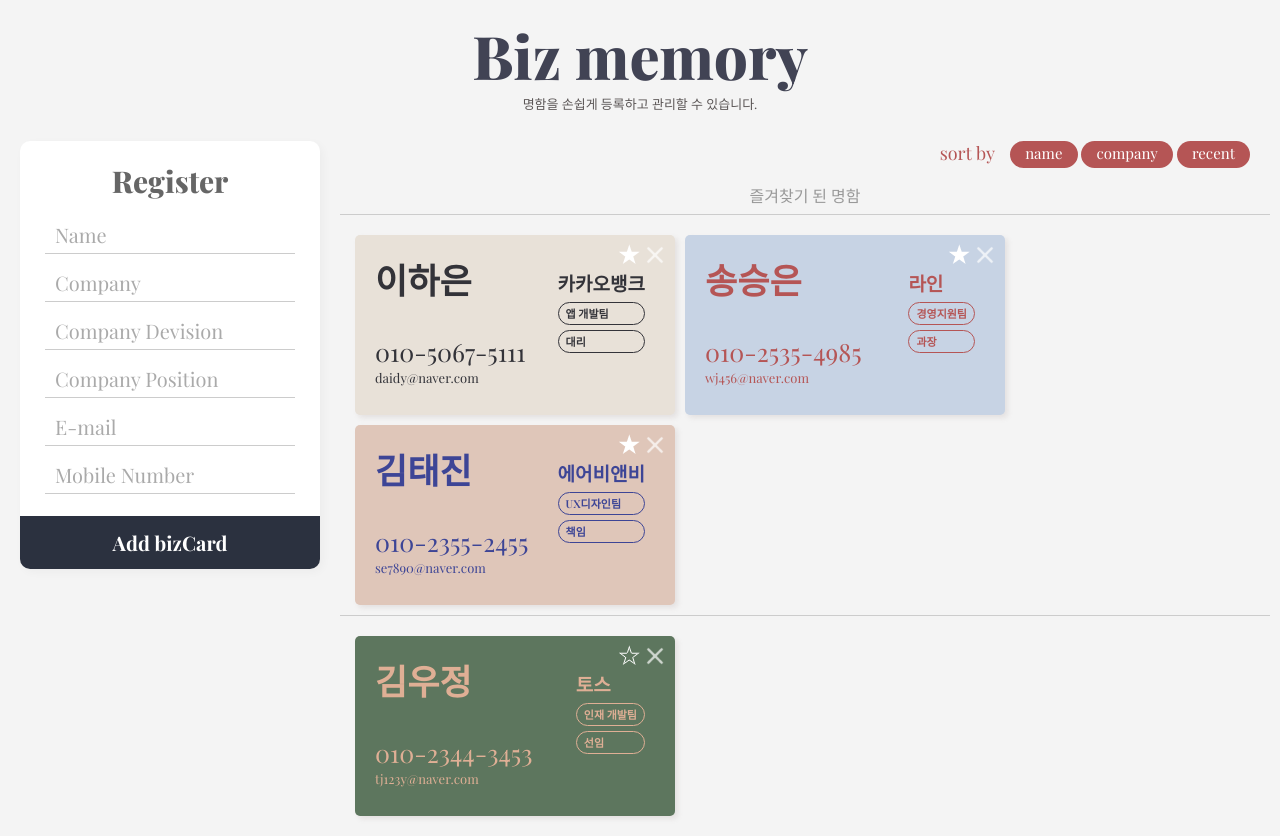
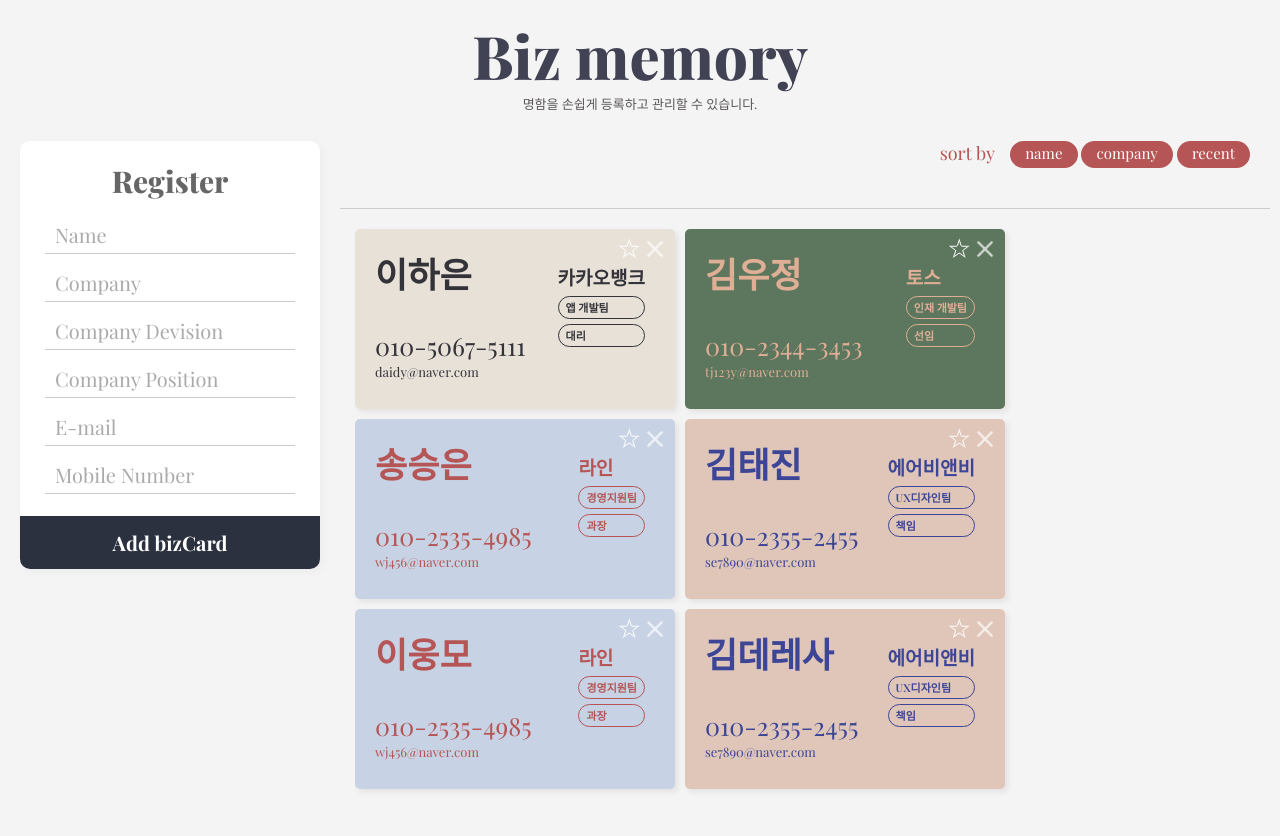
Before and after one commit to songseungeun/bizmemory, a website: page index.html in a window 1280 px wide. After the commit the page ends 809 px from the top, so only its background shows below. Drawn offline with nearby package versions, Linux system fonts and the light colour scheme; a web font is replaced by a local one.

Commit message:
:recycle: Refactor

```diff
--- a/css/main.css
+++ b/css/main.css
@@ -164,7 +164,7 @@ body *, body *::before, body *::after {
 .favList {
   max-width: 1020px;
   width: 100%;
-  padding: 10px 15px;
+  padding: 10px 15px 20px 15px;
   margin-bottom: 15px;
   margin: 0 auto;
 }
--- a/index.html
+++ b/index.html
@@ -74,12 +74,13 @@
 
       </ul>
 
-      <!-- <div class="blankMsg">
+      <div class="blankMsg">
         <span class="blankMsgText">
           명함을 등록해주세요.
         </span>
       </div>
-    </div> -->
+
+    </div>
 
   </div>
   <div class="modal">
--- a/js/main.js
+++ b/js/main.js
@@ -99,7 +99,7 @@ const getCardList = () => {
     email: 'daidy@naver.com',
     mobile: '010-5067-5111',
     color: 'namecard color1',
-    favorite: true,
+    favorite: false,
   },
   {
     id: 2,
@@ -111,9 +111,8 @@ const getCardList = () => {
     mobile: '010-2344-3453',
     color: 'namecard color2',
     favorite: false,
-  }];
-
-  favCardList = [{
+  },
+  {
     id: 3,
     name: '송승은',
     company: '라인',
@@ -122,7 +121,7 @@ const getCardList = () => {
     email: 'wj456@naver.com',
     mobile: '010-2535-4985',
     color: 'namecard color3',
-    favorite: true,
+    favorite: false,
   },
   {
     id: 4,
@@ -133,8 +132,32 @@ const getCardList = () => {
     email: 'se7890@naver.com',
     mobile: '010-2355-2455',
     color: 'namecard color4',
-    favorite: true,
+    favorite: false,
+  },
+  {
+    id: 5,
+    name: '이웅모',
+    company: '라인',
+    division: '경영지원팀',
+    position: '과장',
+    email: 'wj456@naver.com',
+    mobile: '010-2535-4985',
+    color: 'namecard color3',
+    favorite: false,
+  },
+  {
+    id: 6,
+    name: '김데레사',
+    company: '에어비앤비',
+    division: 'UX디자인팀',
+    position: '책임',
+    email: 'se7890@naver.com',
+    mobile: '010-2355-2455',
+    color: 'namecard color4',
+    favorite: false,
   }];
+
+  favCardList = [];
   render();
 };
 
```
